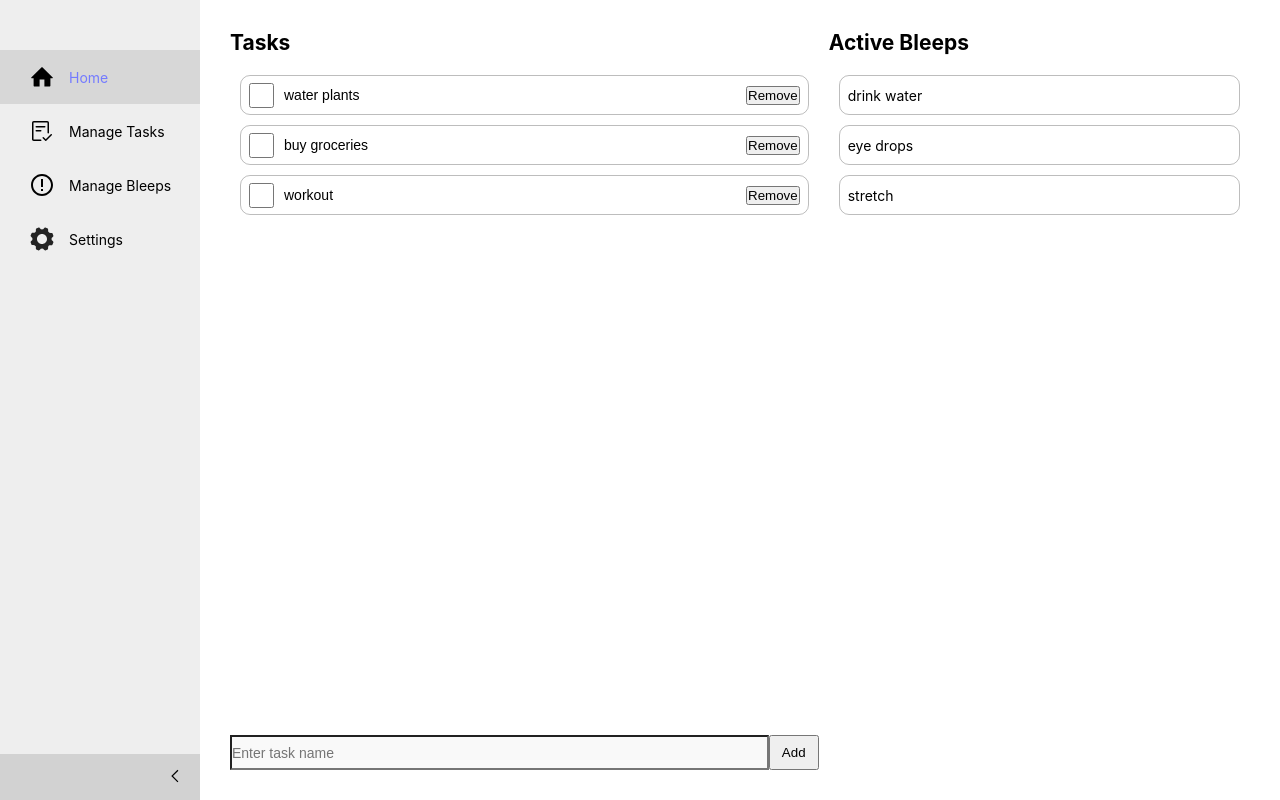
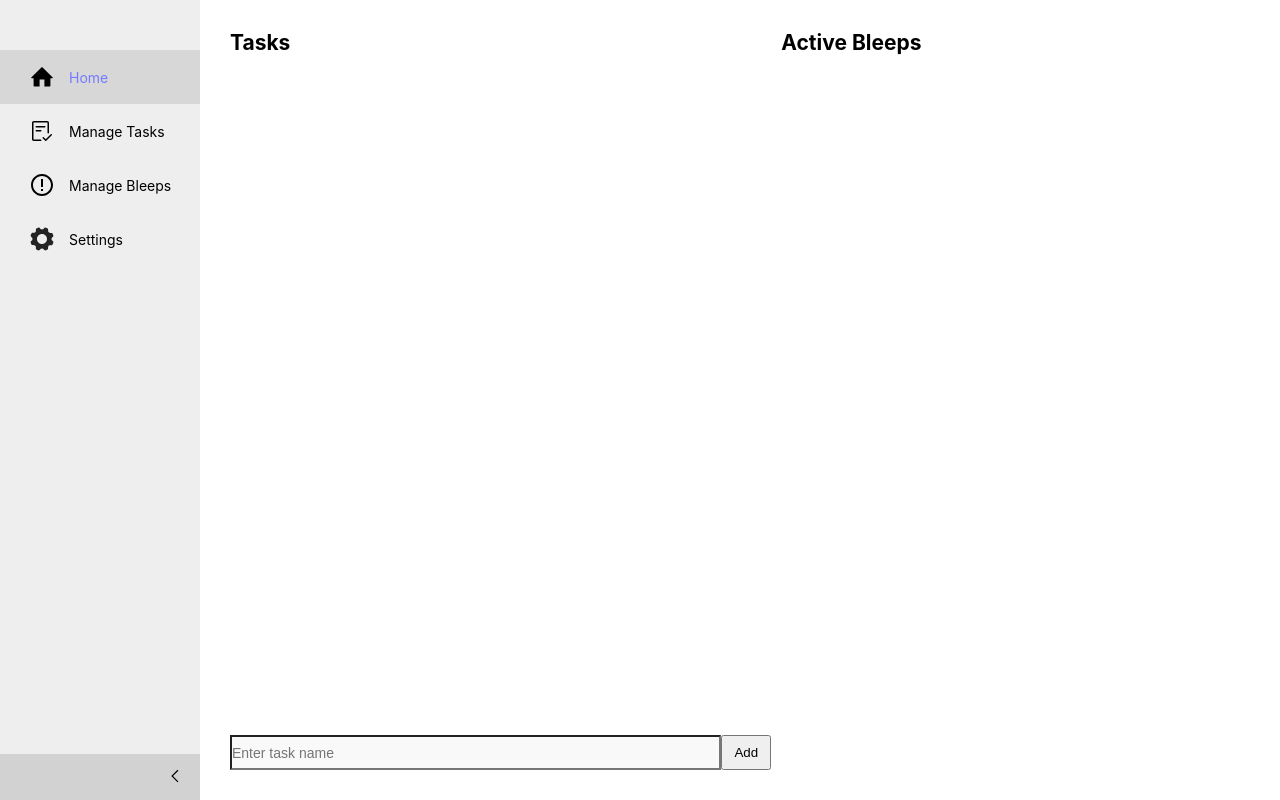
Before and after one commit to Kakamotobi/bleeper, a Svelte app: page / in a window 1280 px wide. Built offline with nearby package versions, Linux system fonts and the light colour scheme.

Commit message:
Add localforage for data persistence

```diff
--- a/package.json
+++ b/package.json
@@ -19,12 +19,13 @@
 		"rollup-plugin-css-only": "^3.1.0",
 		"rollup-plugin-livereload": "^2.0.0",
 		"rollup-plugin-svelte": "^7.0.0",
-    "rollup-plugin-terser": "^7.0.0",
-    "svelte": "^3.0.0"
+		"rollup-plugin-terser": "^7.0.0"
 	},
 	"dependencies": {
 		"@tauri-apps/api": "^1.0.2",
+		"localforage": "^1.10.0",
 		"sirv-cli": "^2.0.0",
+		"svelte": "^3.0.0",
 		"uuid": "^8.3.2"
 	}
 }
--- a/src/stores/bleepsStore.js
+++ b/src/stores/bleepsStore.js
@@ -1,40 +1,40 @@
 import { writable } from "svelte/store";
+import localforage from "localforage";
 import { v4 as uuidv4 } from "uuid";
 
-//- Currently Editting Bleep Store
-export const currEdittingBleep = writable("");
+//- Get Data from LocalForage
+let storedBleeps;
+localforage
+	.getItem("bleeper_bleeps")
+	.then((val) => (storedBleeps = val))
+	.catch((err) => console.log(err));
+
+let storedSetTime;
+localforage
+	.getItem("bleeper_bleeps_config_setTime")
+	.then((val) => (storedSetTime = val))
+	.catch((err) => console.log(err));
+
+let storedStartTime;
+localforage
+	.getItem("bleeper_bleeps_config_startTime")
+	.then((val) => (storedStartTime = val))
+	.catch((err) => console.log(err));
+
+let storedEndTime;
+localforage
+	.getItem("bleeper_bleeps_config_endTime")
+	.then((val) => (storedEndTime = val))
+	.catch((err) => console.log(err));
 
 //- Bleeps Store
 const createBleeps = () => {
-	const { subscribe, update, set } = writable([
-		{
-			id: "1",
-			content: "drink water",
-			interval: "1",
-			prevInterval: null,
-			intervalID: null,
-			clickToConfirm: false,
-			isActive: true,
-		},
-		{
-			id: "2",
-			content: "eye drops",
-			interval: "2",
-			prevInterval: null,
-			intervalID: null,
-			clickToConfirm: false,
-			isActive: true,
-		},
-		{
-			id: "3",
-			content: "stretch",
-			interval: "3",
-			prevInterval: null,
-			intervalID: null,
-			clickToConfirm: false,
-			isActive: true,
-		},
-	]);
+	const { subscribe, update, set } = writable(storedBleeps || []);
+
+	subscribe(async (val) => {
+		await localforage.setItem("bleeper_bleeps", val);
+	});
+
 	return {
 		subscribe,
 		set,
@@ -60,8 +60,51 @@ const createBleeps = () => {
 export const bleeps = createBleeps();
 
 //- Bleeps Configuration Store
-export const setTime = writable(false);
+export const setTime = writable(storedSetTime || false);
+setTime.subscribe(
+	async (val) => await localforage.setItem("bleeper_bleeps_config_setTime", val)
+);
 
-export const startTime = writable("09:00");
+export const startTime = writable(storedStartTime || "09:00");
+startTime.subscribe(
+	async (val) =>
+		await localforage.setItem("bleeper_bleeps_config_startTime", val)
+);
 
-export const endTime = writable("18:00");
+export const endTime = writable(storedEndTime || "18:00");
+endTime.subscribe(
+	async (val) => await localforage.setItem("bleeper_bleeps_config_endTime", val)
+);
+
+//- Currently Editting Bleep Store
+export const currEdittingBleep = writable("");
+
+// [
+// 	{
+// 		id: "1",
+// 		content: "drink water",
+// 		interval: "1",
+// 		prevInterval: null,
+// 		intervalID: null,
+// 		clickToConfirm: false,
+// 		isActive: true,
+// 	},
+// 	{
+// 		id: "2",
+// 		content: "eye drops",
+// 		interval: "2",
+// 		prevInterval: null,
+// 		intervalID: null,
+// 		clickToConfirm: false,
+// 		isActive: true,
+// 	},
+// 	{
+// 		id: "3",
+// 		content: "stretch",
+// 		interval: "3",
+// 		prevInterval: null,
+// 		intervalID: null,
+// 		clickToConfirm: false,
+// 		isActive: true,
+// 	},
+// ]
--- a/src/stores/tasksStore.js
+++ b/src/stores/tasksStore.js
@@ -1,13 +1,45 @@
 import { get, writable } from "svelte/store";
+import localforage from "localforage";
 import { v4 as uuidv4 } from "uuid";
+
+localforage
+	.getItem("blahblah")
+	.then((val) => console.log(val))
+	.catch((err) => console.log(err));
+
+//- Get Data from LocalForage
+let storedTasks;
+localforage
+	.getItem("bleeper_tasks")
+	.then((val) => (storedTasks = val))
+	.catch((err) => console.log(err));
+
+let storedResetAt;
+localforage
+	.getItem("bleeper_tasks_config_resetAt")
+	.then((val) => (storedResetAt = val))
+	.catch((err) => console.log(err));
+
+let storedResetAtTime;
+localforage
+	.getItem("bleeper_tasks_config_resetAtTime")
+	.then((val) => (storedResetAtTime = val))
+	.catch((err) => console.log(err));
+
+let storedKeepUnfinishedTasks;
+localforage
+	.getItem("bleeper_tasks_config_keepUnfinishedTasks")
+	.then((val) => (storedKeepUnfinishedTasks = val))
+	.catch((err) => console.log(err));
 
 //- Tasks Store
 const createTasks = () => {
-	const { subscribe, set, update } = writable([
-		{ id: 1, content: "water plants", isCheckedOff: false },
-		{ id: 2, content: "buy groceries", isCheckedOff: false },
-		{ id: 3, content: "workout", isCheckedOff: false },
-	]);
+	const { subscribe, set, update } = writable(storedTasks || []);
+
+	subscribe(async (val) => {
+		await localforage.setItem("bleeper_tasks", val);
+	});
+
 	return {
 		subscribe,
 		set,
@@ -44,8 +76,19 @@ const createTasks = () => {
 export const tasks = createTasks();
 
 //- Tasks Configuration Store
-export const resetAt = writable(false);
+export const resetAt = writable(storedResetAt || false);
+resetAt.subscribe(
+	async (val) => await localforage.setItem("bleeper_tasks_config_resetAt", val)
+);
 
-export const resetAtTime = writable("00:00");
+export const resetAtTime = writable(storedResetAtTime || "00:00");
+resetAtTime.subscribe(
+	async (val) =>
+		await localforage.setItem("bleeper_tasks_config_resetAtTime", val)
+);
 
-export const keepUnfinishedTasks = writable(false);
+export const keepUnfinishedTasks = writable(storedKeepUnfinishedTasks || false);
+keepUnfinishedTasks.subscribe(
+	async (val) =>
+		await localforage.setItem("bleeper_tasks_config_keepUnfinishedTasks", val)
+);
```
Also changed, not shown: 1 other file (tests, documents, lock files or other folders). Lines whose indentation alone changed are shown as unchanged.
